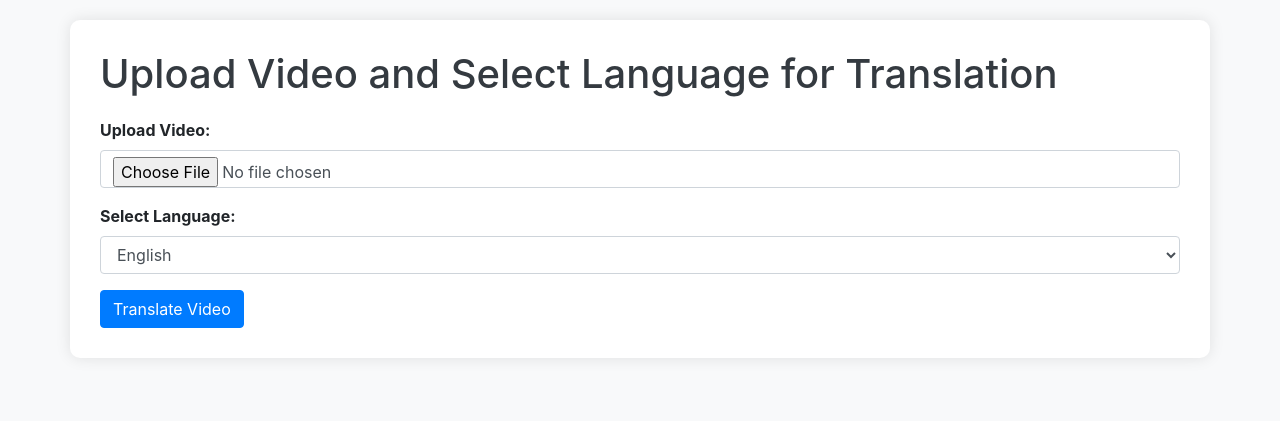
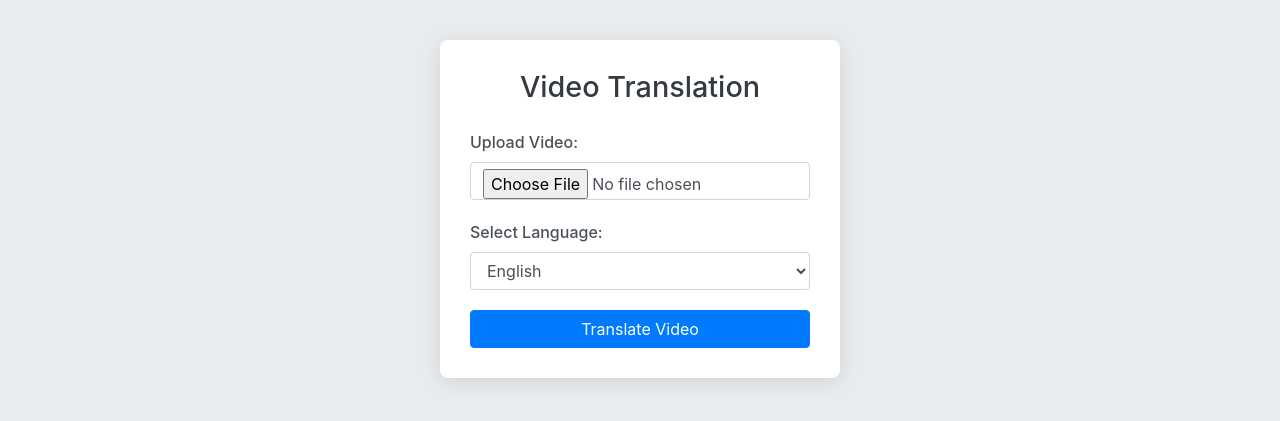
Before and after one commit to Vinoth018/Ai-poc, a Flask app: page / in a window 1280 px wide. Shown: the top 421 px of the page. Run offline with Flask 3, Linux system fonts and the light colour scheme; some libraries are stand-ins or nearby versions.

Commit message:
Updated result.html

```diff
--- a/app.py
+++ b/app.py
@@ -133,7 +133,7 @@ import concurrent.futures
 app = Flask(__name__)
 
 # Load the Whisper model once at startup
-model = whisper.load_model("base")
+model = whisper.load_model("tiny")
 
 # Language choices for translation
 language_choices = {
--- a/templates/index.html
+++ b/templates/index.html
@@ -33,42 +33,51 @@
     <link href="https://stackpath.bootstrapcdn.com/bootstrap/4.5.2/css/bootstrap.min.css" rel="stylesheet">
     <style>
         body {
-            background-color: #f8f9fa;
-            padding: 20px;
+            background-color: #e9ecef; /* Light grey background */
+            padding: 40px 0; /* Increased top/bottom padding */
         }
         .container {
-            background-color: #ffffff;
-            border-radius: 10px;
-            box-shadow: 0 0 15px rgba(0, 0, 0, 0.1);
+            background-color: #ffffff; /* White background for the form */
+            border-radius: 8px;
+            box-shadow: 0 4px 20px rgba(0, 0, 0, 0.1); /* Slightly darker shadow */
             padding: 30px;
+            max-width: 400px; /* Compact width */
+            margin: auto; /* Centering the container */
         }
         h1 {
-            color: #343a40;
-            margin-bottom: 20px;
+            color: #343a40; /* Dark text color */
+            font-size: 1.8rem; /* Larger heading */
+            margin-bottom: 25px; /* More space below the heading */
+            text-align: center; /* Centered heading */
         }
         label {
-            font-weight: bold;
+            font-weight: 500; /* Medium font weight */
+            color: #495057; /* Darker grey for labels */
         }
         button {
-            background-color: #007bff;
+            background-color: #17a2b8; /* Teal color */
             color: white;
+            font-weight: bold; /* Bold button text */
+            border-radius: 20px; /* Rounded button */
         }
         button:hover {
-            background-color: #0056b3;
+            background-color: #138496; /* Darker teal on hover */
+        }
+        .form-group {
+            margin-bottom: 20px; /* More space between form groups */
         }
     </style>
 </head>
 <body>
 
-
     <div class="container">
-        <h1>Upload Video and Select Language for Translation</h1>
+        <h1>Video Translation</h1>
         <form action="/" method="POST" enctype="multipart/form-data">
             <div class="form-group">
                 <label for="video">Upload Video:</label>
+
                 <input type="file" class="form-control" name="video" accept="video/*" required>
             </div>
-
             <div class="form-group">
                 <label for="language">Select Language:</label>
                 <select class="form-control" name="language" required>
@@ -78,7 +87,7 @@
                 </select>
             </div>
 
-            <button type="submit" class="btn btn-primary">Translate Video</button>
+            <button type="submit" class="btn btn-primary btn-block">Translate Video</button> <!-- Full-width button -->
         </form>
     </div>
 
```
